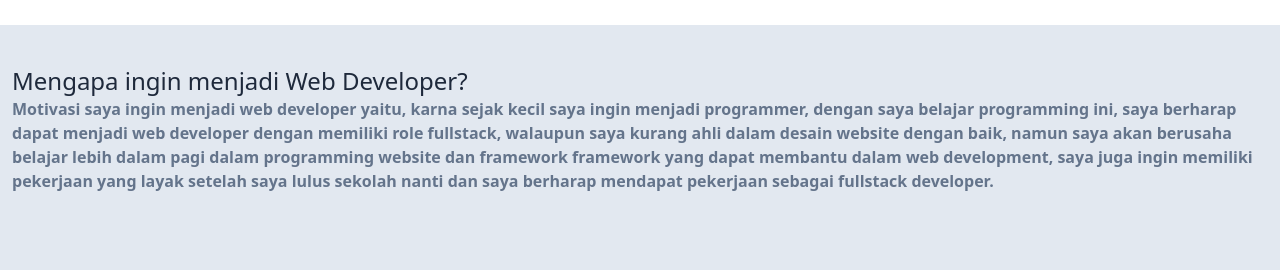
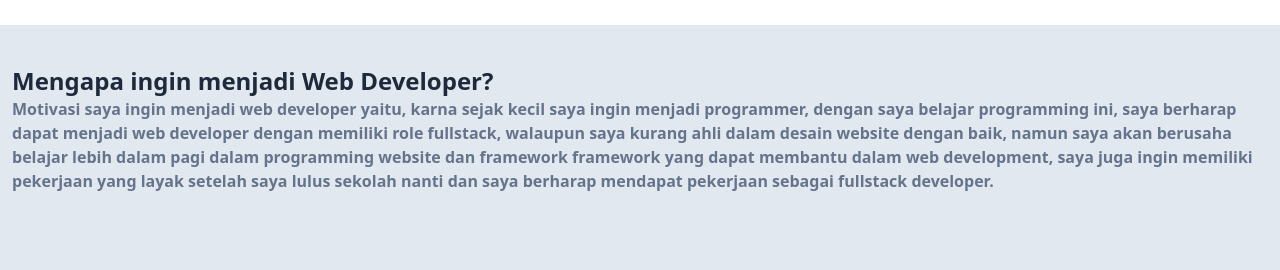
Before and after one commit to Zallxupuu/portofolioTailwindCSS, a website: page index.html in a window 1280 px wide. Shown: the part 795-1065 px from the top of the page. Drawn offline with Linux system fonts and the light colour scheme.

Commit message:
Update index.html

```diff
--- a/index.html
+++ b/index.html
@@ -113,7 +113,7 @@
 
     <!-- Mootivasi belajar koding -->
     <main class="w-full pt-10 bg-slate-200  pb-10 text-slate-800 px-3">
-        <h1 class="text-2xl text-slate-800">
+        <h1 class="text-2xl text-slate-800 font-bold">
             Mengapa ingin menjadi Web Developer?
         </h1>
         <p class="font-semibold text-slate-500 ">
```
